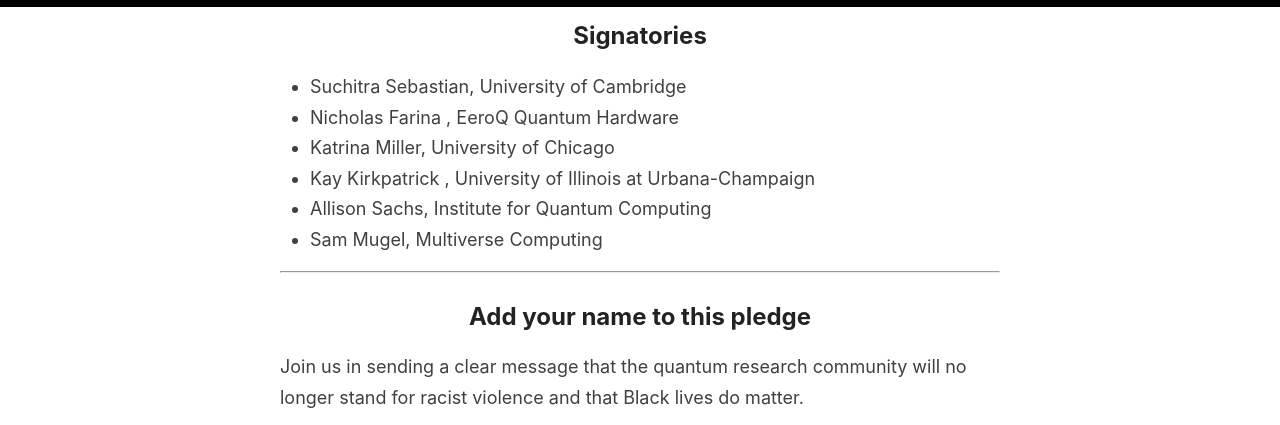
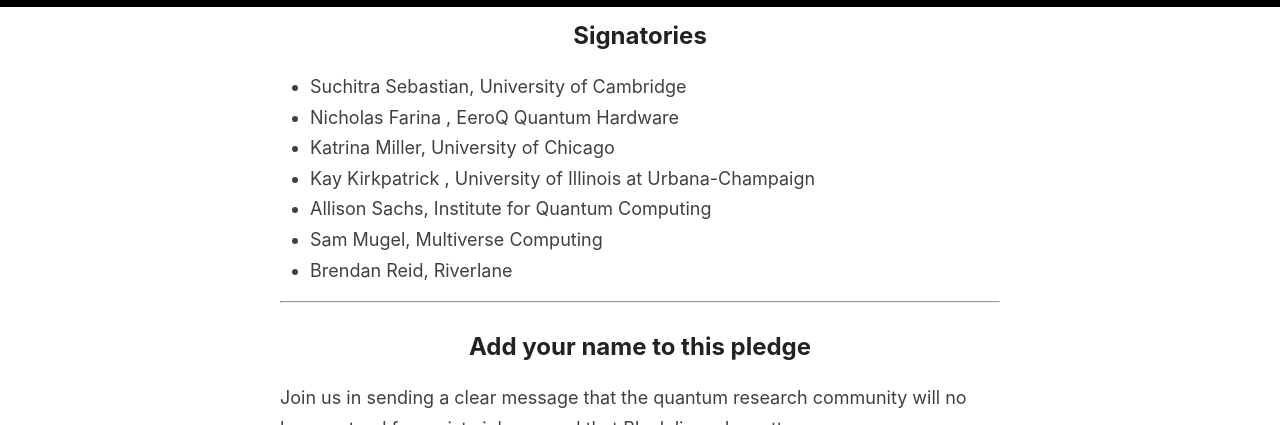
Before and after one commit to quantumforblacklives/quantumforblacklives.github.io, a Jekyll site: the page built from index.html, in a window 1280 px wide and 900 px high, scrolled down 3125 px, cut to the strip 0-425 px from the top of the window. Built offline with Jekyll 4.4.1, drawn with Linux system fonts in a browser that asks for light colours; the list of posts is cut into pages by our own code.

Commit message:
Add signature from Brendan Reid.

```diff
--- a/_includes/signatories.md
+++ b/_includes/signatories.md
@@ -4,3 +4,4 @@
 - Kay Kirkpatrick , University of Illinois at Urbana-Champaign
 - Allison Sachs, Institute for Quantum Computing
 - Sam Mugel, Multiverse Computing
+- Brendan Reid, Riverlane
```
